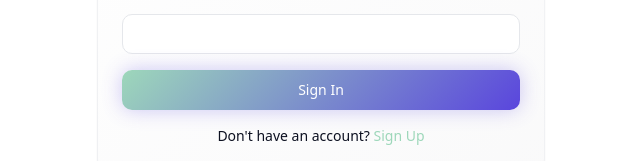
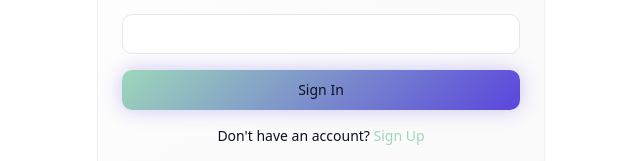
Before and after one commit to jalandonimarky/aivatecrm, a React (Vite) app: page /settings in a window 1280 px wide. Shown: the part 423-584 px from the top of the page, without its empty margins (319-959 px from the left). Built offline with nearby package versions, Linux system fonts and the light colour scheme.

Commit message:
Reverted all changes back to version 3ee098602b6ecbd194e62d646811dfb72757415c

```diff
--- a/src/index.css
+++ b/src/index.css
@@ -19,7 +19,7 @@ All colors MUST be HSL.
     --popover-foreground: 229 42% 9%; /* Dark Blue */
 
     --primary: 150 42% 73%; /* Mint - #88ebc5 */
-    --primary-foreground: 0 0% 100%; /* White (for text on Mint) - Changed for better contrast */
+    --primary-foreground: 229 42% 9%; /* Dark Blue (for text on Mint) */
     --primary-glow: 248 69% 57%; /* Purple - #5946df */
 
     --secondary: 220 13% 91%; /* Light Grey */
@@ -85,6 +85,7 @@ All colors MUST be HSL.
 
     --primary: 150 42% 73%; /* Mint - #88ebc5 */
     --primary-foreground: 0 0% 100%; /* White (for text on Mint in dark mode) */
+    --primary-glow: 248 69% 57%; /* Purple - #5946df */
 
     --secondary: 229 30% 15%; /* Darker Blue/Grey */
     --secondary-foreground: 0 0% 100%; /* White */
```
